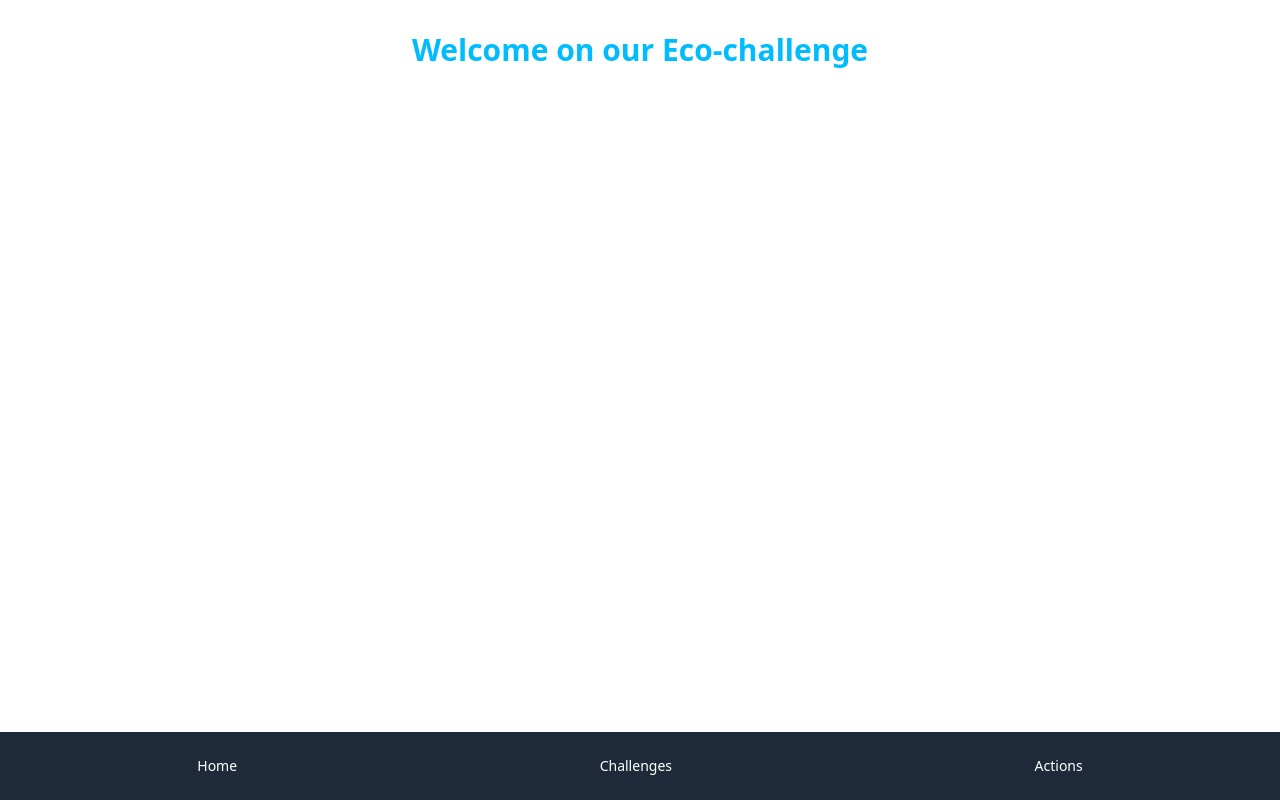
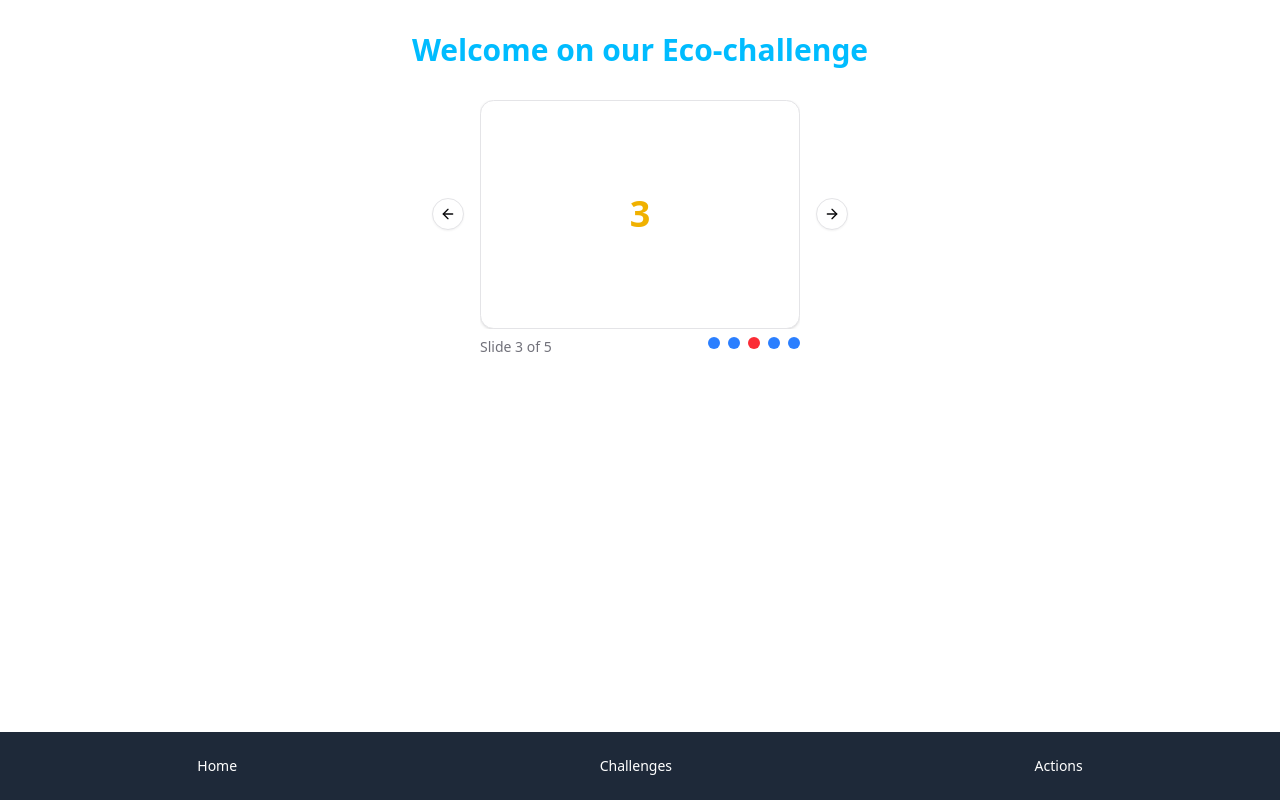
Before and after one commit to WildCodeSchool/2024-09-wns-jaune-ecochallenges, a React (Vite) app in the folder frontend/: page / in a window 1280 px wide. Built offline with nearby package versions, Linux system fonts and the light colour scheme.

Commit message:
add carousel componant and basic usage

```diff
--- a/frontend/package.json
+++ b/frontend/package.json
@@ -21,6 +21,8 @@
     "@tailwindcss/vite": "^4.0.6",
     "class-variance-authority": "^0.7.1",
     "clsx": "^2.1.1",
+    "embla-carousel-autoplay": "^8.6.0",
+    "embla-carousel-react": "^8.6.0",
     "graphql": "^16.10.0",
     "lucide-react": "^0.475.0",
     "react": "^19.0.0",
--- /dev/null
+++ b/frontend/src/components/CarouselComponent.tsx
@@ -0,0 +1,78 @@
+import {
+  Carousel,
+  CarouselApi,
+  CarouselContent,
+  CarouselItem,
+  CarouselNext,
+  CarouselPrevious,
+} from '@/components/ui/carousel';
+import Autoplay from 'embla-carousel-autoplay';
+import { useEffect, useRef, useState } from 'react';
+import { CardContent } from './ui/card';
+import { Card } from './ui/card';
+
+export const CarouselComponent = () => {
+  const [api, setApi] = useState<CarouselApi>();
+  const [count, setCount] = useState(0);
+  const [current, setCurrent] = useState(0);
+  const [scrollSnaps, setScrollSnaps] = useState<number[]>([]);
+  const plugin = useRef(Autoplay({ delay: 2000, stopOnInteraction: true }));
+
+  useEffect(() => {
+    if (!api) {
+      return;
+    }
+    setScrollSnaps(api.scrollSnapList());
+    setCount(api.scrollSnapList().length);
+    setCurrent(api.selectedScrollSnap() + 1);
+
+    api.on('select', () => {
+      setCurrent(api.selectedScrollSnap() + 1);
+    });
+  }, [api]);
+
+  return (
+    <div className="mx-auto max-w-xs">
+      <Carousel
+        setApi={setApi}
+        plugins={[plugin.current]}
+        onMouseEnter={plugin.current.stop}
+        onMouseLeave={plugin.current.reset}
+        className="w-full max-w-xs"
+      >
+        <CarouselContent>
+          {Array.from({ length: 5 }).map((_, index) => (
+            <CarouselItem key={index}>
+              <Card>
+                <CardContent className="flex aspect-video items-center justify-center p-6">
+                  <span className="text-4xl font-semibold text-yellow-500">
+                    {index + 1}
+                  </span>
+                </CardContent>
+              </Card>
+            </CarouselItem>
+          ))}
+        </CarouselContent>
+        <CarouselPrevious />
+        <CarouselNext />
+      </Carousel>
+      <div className="text-muted-foreground mt-2 flex flex-row justify-between pb-2 text-center align-baseline text-sm">
+        Slide {current} of {count}
+        <div className="flex justify-center gap-2">
+          {scrollSnaps.map((_, index) => (
+            <div className="flex justify-center gap-2">
+              <button
+                aria-label={`Go to slide ${index + 1}`}
+                key={index}
+                onClick={() => api?.scrollTo(index)}
+                className={`h-3 w-3 rounded-full transition-colors ${
+                  index === current - 1 ? 'bg-red-500' : 'bg-blue-500'
+                }`}
+              />
+            </div>
+          ))}
+        </div>
+      </div>
+    </div>
+  );
+};
--- /dev/null
+++ b/frontend/src/components/ui/carousel.tsx
@@ -0,0 +1,239 @@
+import * as React from 'react';
+import useEmblaCarousel, {
+  type UseEmblaCarouselType,
+} from 'embla-carousel-react';
+import { ArrowLeft, ArrowRight } from 'lucide-react';
+
+import { cn } from '@/lib/utils';
+import { Button } from '@/components/ui/button';
+
+type CarouselApi = UseEmblaCarouselType[1];
+type UseCarouselParameters = Parameters<typeof useEmblaCarousel>;
+type CarouselOptions = UseCarouselParameters[0];
+type CarouselPlugin = UseCarouselParameters[1];
+
+type CarouselProps = {
+  opts?: CarouselOptions;
+  plugins?: CarouselPlugin;
+  orientation?: 'horizontal' | 'vertical';
+  setApi?: (api: CarouselApi) => void;
+};
+
+type CarouselContextProps = {
+  carouselRef: ReturnType<typeof useEmblaCarousel>[0];
+  api: ReturnType<typeof useEmblaCarousel>[1];
+  scrollPrev: () => void;
+  scrollNext: () => void;
+  canScrollPrev: boolean;
+  canScrollNext: boolean;
+} & CarouselProps;
+
+const CarouselContext = React.createContext<CarouselContextProps | null>(null);
+
+function useCarousel() {
+  const context = React.useContext(CarouselContext);
+
+  if (!context) {
+    throw new Error('useCarousel must be used within a <Carousel />');
+  }
+
+  return context;
+}
+
+function Carousel({
+  orientation = 'horizontal',
+  opts,
+  setApi,
+  plugins,
+  className,
+  children,
+  ...props
+}: React.ComponentProps<'div'> & CarouselProps) {
+  const [carouselRef, api] = useEmblaCarousel(
+    {
+      ...opts,
+      axis: orientation === 'horizontal' ? 'x' : 'y',
+    },
+    plugins
+  );
+  const [canScrollPrev, setCanScrollPrev] = React.useState(false);
+  const [canScrollNext, setCanScrollNext] = React.useState(false);
+
+  const onSelect = React.useCallback((api: CarouselApi) => {
+    if (!api) return;
+    setCanScrollPrev(api.canScrollPrev());
+    setCanScrollNext(api.canScrollNext());
+  }, []);
+
+  const scrollPrev = React.useCallback(() => {
+    api?.scrollPrev();
+  }, [api]);
+
+  const scrollNext = React.useCallback(() => {
+    api?.scrollNext();
+  }, [api]);
+
+  const handleKeyDown = React.useCallback(
+    (event: React.KeyboardEvent<HTMLDivElement>) => {
+      if (event.key === 'ArrowLeft') {
+        event.preventDefault();
+        scrollPrev();
+      } else if (event.key === 'ArrowRight') {
+        event.preventDefault();
+        scrollNext();
+      }
+    },
+    [scrollPrev, scrollNext]
+  );
+
+  React.useEffect(() => {
+    if (!api || !setApi) return;
+    setApi(api);
+  }, [api, setApi]);
+
+  React.useEffect(() => {
+    if (!api) return;
+    onSelect(api);
+    api.on('reInit', onSelect);
+    api.on('select', onSelect);
+
+    return () => {
+      api?.off('select', onSelect);
+    };
+  }, [api, onSelect]);
+
+  return (
+    <CarouselContext.Provider
+      value={{
+        carouselRef,
+        api: api,
+        opts,
+        orientation:
+          orientation || (opts?.axis === 'y' ? 'vertical' : 'horizontal'),
+        scrollPrev,
+        scrollNext,
+        canScrollPrev,
+        canScrollNext,
+      }}
+    >
+      <div
+        onKeyDownCapture={handleKeyDown}
+        className={cn('relative', className)}
+        role="region"
+        aria-roledescription="carousel"
+        data-slot="carousel"
+        {...props}
+      >
+        {children}
+      </div>
+    </CarouselContext.Provider>
+  );
+}
+
+function CarouselContent({ className, ...props }: React.ComponentProps<'div'>) {
+  const { carouselRef, orientation } = useCarousel();
+
+  return (
+    <div
+      ref={carouselRef}
+      className="overflow-hidden"
+      data-slot="carousel-content"
+    >
+      <div
+        className={cn(
+          'flex',
+          orientation === 'horizontal' ? '-ml-4' : '-mt-4 flex-col',
+          className
+        )}
+        {...props}
+      />
+    </div>
+  );
+}
+
+function CarouselItem({ className, ...props }: React.ComponentProps<'div'>) {
+  const { orientation } = useCarousel();
+
+  return (
+    <div
+      role="group"
+      aria-roledescription="slide"
+      data-slot="carousel-item"
+      className={cn(
+        'min-w-0 shrink-0 grow-0 basis-full',
+        orientation === 'horizontal' ? 'pl-4' : 'pt-4',
+        className
+      )}
+      {...props}
+    />
+  );
+}
+
+function CarouselPrevious({
+  className,
+  variant = 'outline',
+  size = 'icon',
+  ...props
+}: React.ComponentProps<typeof Button>) {
+  const { orientation, scrollPrev, canScrollPrev } = useCarousel();
+
+  return (
+    <Button
+      data-slot="carousel-previous"
+      variant={variant}
+      size={size}
+      className={cn(
+        'absolute size-8 rounded-full',
+        orientation === 'horizontal'
+          ? 'top-1/2 -left-12 -translate-y-1/2'
+          : '-top-12 left-1/2 -translate-x-1/2 rotate-90',
+        className
+      )}
+      disabled={!canScrollPrev}
+      onClick={scrollPrev}
+      {...props}
+    >
+      <ArrowLeft />
+      <span className="sr-only">Previous slide</span>
+    </Button>
+  );
+}
+
+function CarouselNext({
+  className,
+  variant = 'outline',
+  size = 'icon',
+  ...props
+}: React.ComponentProps<typeof Button>) {
+  const { orientation, scrollNext, canScrollNext } = useCarousel();
+
+  return (
+    <Button
+      data-slot="carousel-next"
+      variant={variant}
+      size={size}
+      className={cn(
+        'absolute size-8 rounded-full',
+        orientation === 'horizontal'
+          ? 'top-1/2 -right-12 -translate-y-1/2'
+          : '-bottom-12 left-1/2 -translate-x-1/2 rotate-90',
+        className
+      )}
+      disabled={!canScrollNext}
+      onClick={scrollNext}
+      {...props}
+    >
+      <ArrowRight />
+      <span className="sr-only">Next slide</span>
+    </Button>
+  );
+}
+
+export {
+  type CarouselApi,
+  Carousel,
+  CarouselContent,
+  CarouselItem,
+  CarouselPrevious,
+  CarouselNext,
+};
--- a/frontend/src/pages/Home.tsx
+++ b/frontend/src/pages/Home.tsx
@@ -1,7 +1,12 @@
+import { CarouselComponent } from '@/components/CarouselComponent';
+
 export const Home = () => {
   return (
-    <h1 className="mb-8 rounded-full text-center text-3xl font-bold text-sky-400">
-      Welcome on our Eco-challenge
-    </h1>
+    <>
+      <h1 className="mb-8 rounded-full text-center text-3xl font-bold text-sky-400">
+        Welcome on our Eco-challenge
+      </h1>
+      <CarouselComponent />
+    </>
   );
 };
```
